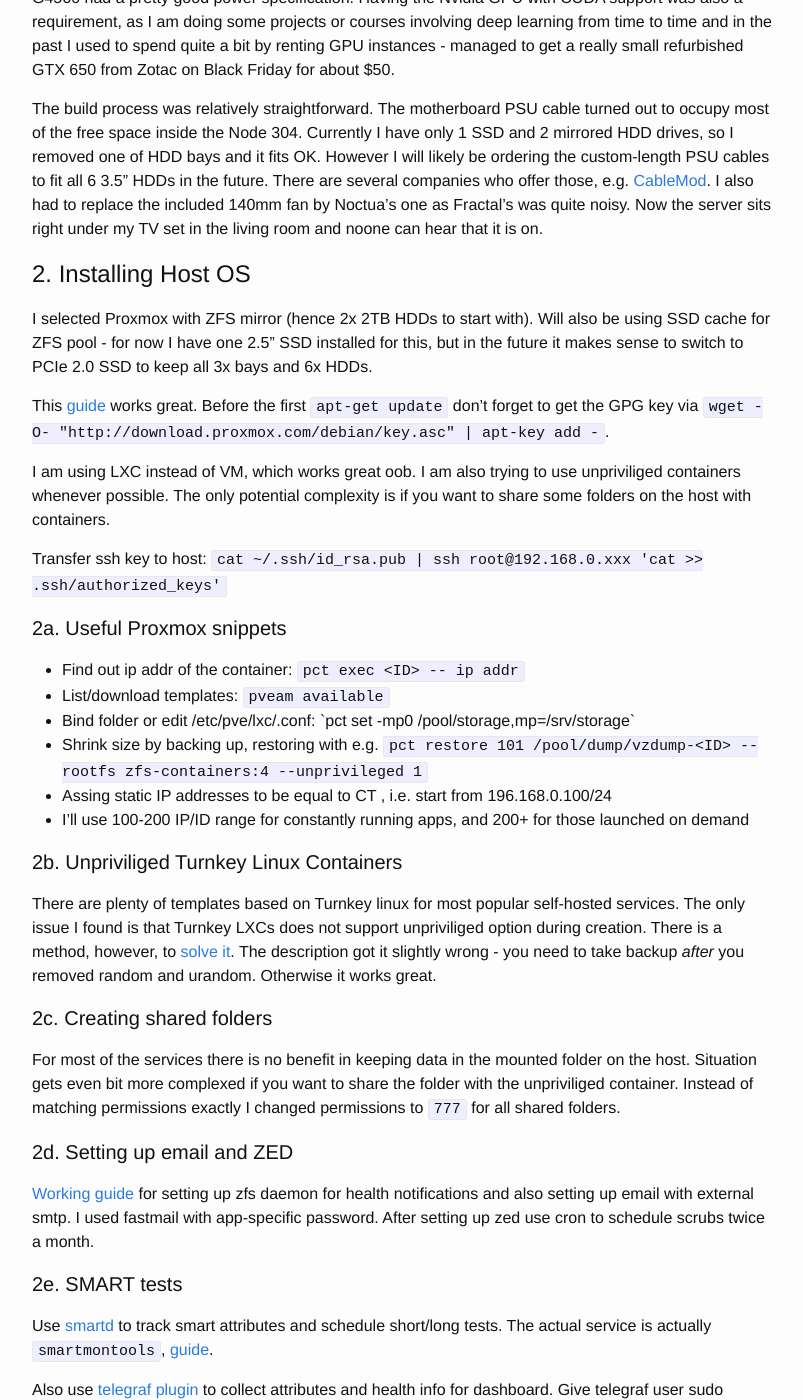
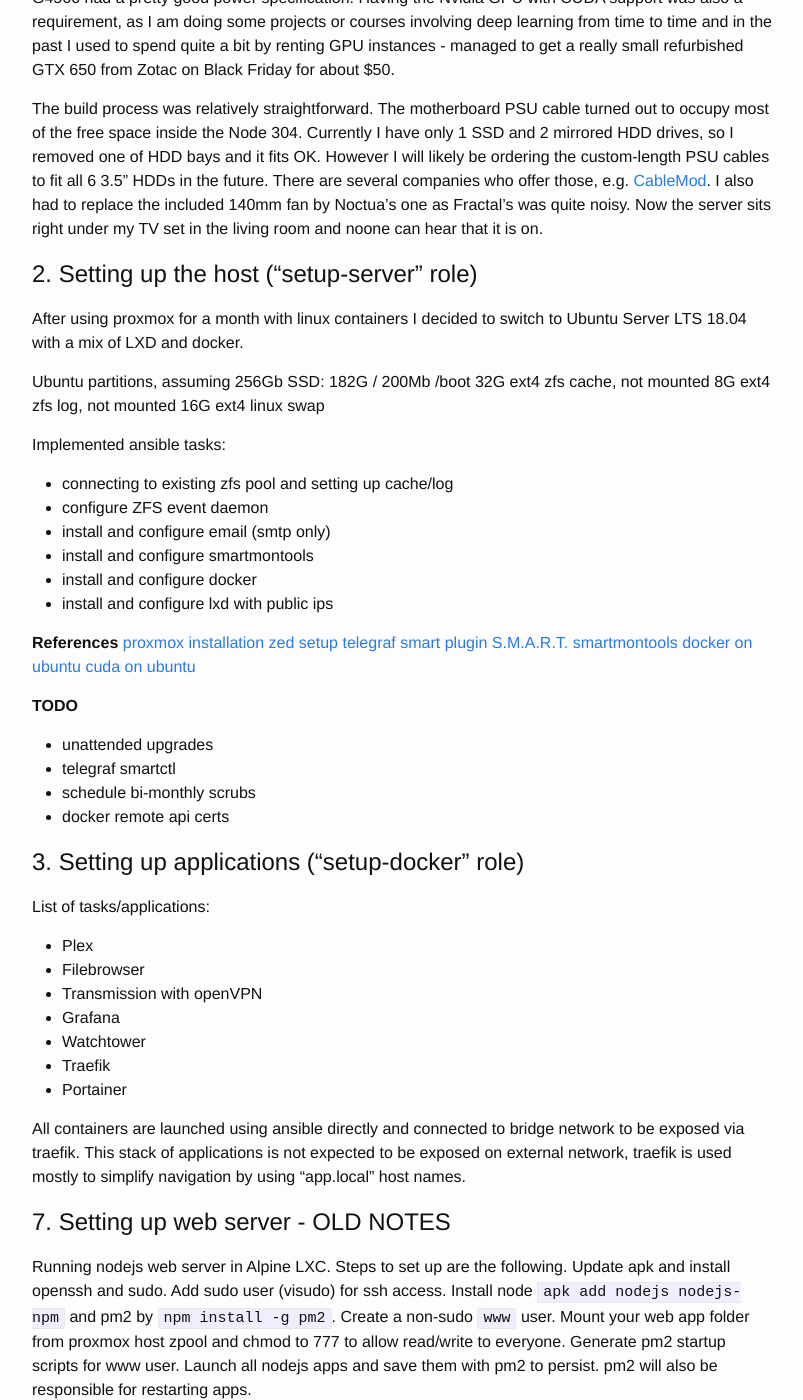
Before and after one commit to omdv/omdv.github.io, a Jekyll site: the page built from _posts/2018-12-09-proxmox-setup.markdown, in a window 1280 px wide and 1400 px high, scrolled down 577 px. Shown: the whole window, without its empty margins (238-1041 px from the left). Built offline with Jekyll 4.4.1, drawn with Linux system fonts in a browser that asks for light colours; nearby versions of some CDN libraries; some of the changed text lies outside the part shown.

Commit message:
switching to ansible

````diff
--- a/_posts/2018-12-09-proxmox-setup.markdown
+++ b/_posts/2018-12-09-proxmox-setup.markdown
@@ -7,7 +7,7 @@ description: My notes while building and setting up homelab server.
 
 # Introduction
 
-My notes for a process of building and setting up a homelab server for self-hosting various applications. This is not intended to be a complete and elaborate guide, but rather a list of references I used, as well as some lessons learned, scripts I found to be useful, etc.
+My notes for a process of building and setting up a homelab server for self-hosting various applications. It started as an effort to capture some of manual steps. With time, however, I replaced many of these with ansible playbook, which can be found on my github.
 
 # 1. Hardware
 
@@ -17,102 +17,54 @@ I ended up basing my build around the iconic [Fractal Design Node 304 mini ITX c
 
 The build process was relatively straightforward. The motherboard PSU cable turned out to occupy most of the free space inside the Node 304. Currently I have only 1 SSD and 2 mirrored HDD drives, so I removed one of HDD bays and it fits OK. However I will likely be ordering the custom-length PSU cables to fit all 6 3.5" HDDs in the future. There are several companies who offer those, e.g. [CableMod](https://cablemod.com). I also had to replace the included 140mm fan by Noctua's one as Fractal's was quite noisy. Now the server sits right under my TV set in the living room and noone can hear that it is on.
 
-# 2. Installing Host OS
+# 2. Setting up the host ("setup-server" role)
 
-I selected Proxmox with ZFS mirror (hence 2x 2TB HDDs to start with). Will also be using SSD cache for ZFS pool - for now I have one 2.5" SSD installed for this, but in the future it makes sense to switch to PCIe 2.0 SSD to keep all 3x bays and 6x HDDs.
+After using proxmox for a month with linux containers I decided to switch to Ubuntu Server LTS 18.04 with a mix of LXD and docker.
 
-This [guide](https://blog.evilgeniustech.com/proxmox-with-zfs-raidz-ssd-caching/) works great. Before the first `apt-get update` don't forget to get the GPG key via `wget -O- "http://download.proxmox.com/debian/key.asc" | apt-key add -`.
+Ubuntu partitions, assuming 256Gb SSD:
+182G /
+200Mb /boot
+32G ext4 zfs cache, not mounted
+8G ext4 zfs log, not mounted
+16G ext4 linux swap
 
-I am using LXC instead of VM, which works great oob. I am also trying to use unpriviliged containers whenever possible. The only potential complexity is if you want to share some folders on the host with containers.
+Implemented ansible tasks:
+- connecting to existing zfs pool and setting up cache/log
+- configure ZFS event daemon
+- install and configure email (smtp only)
+- install and configure smartmontools
+- install and configure docker
+- install and configure lxd with public ips
 
-Transfer ssh key to host: `cat ~/.ssh/id_rsa.pub | ssh root@192.168.0.xxx 'cat >> .ssh/authorized_keys'`
+**References**
+[proxmox installation](https://blog.evilgeniustech.com/proxmox-with-zfs-raidz-ssd-caching/)
+[zed setup](https://ubuntuforums.org/showthread.php?t=2404713&p=13811934#post13811934)
+[telegraf smart plugin](https://github.com/influxdata/telegraf/tree/master/plugins/inputs/smart)
+[S.M.A.R.T.](https://wiki.archlinux.org/index.php/S.M.A.R.T.)
+[smartmontools](https://help.ubuntu.com/community/Smartmontools)
+[docker on ubuntu](https://www.digitalocean.com/community/tutorials/how-to-install-and-use-docker-on-ubuntu-18-04)
+[cuda on ubuntu](https://docs.nvidia.com/cuda/cuda-installation-guide-linux/index.html)
 
-#### 2a. Useful Proxmox snippets
+**TODO**
+- unattended upgrades
+- telegraf smartctl
+- schedule bi-monthly scrubs
+- docker remote api certs
 
-- Find out ip addr of the container: `pct exec <ID> -- ip addr`
-- List/download templates: `pveam available`
-- Bind folder or edit /etc/pve/lxc/<ID>.conf: `pct set <ID> -mp0 /pool/storage,mp=/srv/storage`
-- Shrink size by backing up, restoring with e.g. `pct restore 101 /pool/dump/vzdump-<ID> --rootfs zfs-containers:4 --unprivileged 1`
-- Assing static IP addresses to be equal to CT <ID>, i.e. start from 196.168.0.100/24
-- I'll use 100-200 IP/ID range for constantly running apps, and 200+ for those launched on demand
+# 3. Setting up applications ("setup-docker" role)
 
-#### 2b. Unpriviliged Turnkey Linux Containers
+List of tasks/applications:
+- Plex
+- Filebrowser
+- Transmission with openVPN
+- Grafana
+- Watchtower
+- Traefik
+- Portainer
 
-There are plenty of templates based on Turnkey linux for most popular self-hosted services. The only issue I found is that Turnkey LXCs does not support unpriviliged option during creation. There is a method, however, to [solve it](https://forum.proxmox.com/threads/unprivileged-containers.26148/page-2). The description got it slightly wrong - you need to take backup _after_ you removed random and urandom. Otherwise it works great.
+All containers are launched using ansible directly and connected to bridge network to be exposed via traefik. This stack of applications is not expected to be exposed on external network, traefik is used mostly to simplify navigation by using "app.local" host names.
 
-#### 2c. Creating shared folders
-
-For most of the services there is no benefit in keeping data in the mounted folder on the host. Situation gets even bit more complexed if you want to share the folder with the unpriviliged container. Instead of matching permissions exactly I changed permissions to `777` for all shared folders.
-
-#### 2d. Setting up email and ZED
-
-[Working guide](https://ubuntuforums.org/showthread.php?t=2404713&p=13811934#post13811934) for setting up zfs daemon for health notifications and also setting up email with external smtp. I used fastmail with app-specific password. After setting up zed use cron to schedule scrubs twice a month.
-
-#### 2e. SMART tests
-
-Use [smartd](https://wiki.archlinux.org/index.php/S.M.A.R.T.) to track smart attributes and schedule short/long tests. The actual service is actually `smartmontools`, [guide](https://help.ubuntu.com/community/Smartmontools).
-
-Also use [telegraf plugin](https://github.com/influxdata/telegraf/tree/master/plugins/inputs/smart) to collect attributes and health info for dashboard. Give telegraf user sudo access to run just smartctl:
-```
-telegraf ALL=(ALL) NOPASSWD: /usr/sbin/smartctl
-```
-
-# 3. Reverse proxy server (ID 100)
-
-Initially I set it up using Nginx Turnkey Linux container, but then I followed this alpine [guide](https://wiki.alpinelinux.org/wiki/Nginx_as_reverse_proxy_with_acme_(letsencrypt)) and it worked great. I did few changes however. The certificates are generated using `certbot` inside web hosting app containers, which are described below. The generated certificates are stored in the shared folder on the host. Renewal is handled by web containers as well. So nginx container is just using letsencrypt certificates and DH certificate. Sidenotes:
-- mount the shared host `www` folder to `/mnt/www` as nginx creates its own in `/var/www`.
-- when restoring container under different ID i had an issue with `/var/tmp/nginx` folder missing. Just create it with `nginx:nginx` owner and 700 permissions.
-
-# 4. Turnkey Torrent Server (ID 101)
-
-Install and use the method above to convert to unpriviliged. `adduser <ID>` and then `smbpasswd -a <ID>` to create a new user and add it to samba. Use webmin to configure access to mounted folder or `vi /etc/samba/smb.conf`.
-
-I also configured openVPN inside container to limit transmission traffic only to VPN. High level steps:
-- create `tun` on the host
-- share it with unpriviliged container
-- install OpenVPN inside container
-- setup connection by getting settings from provider, create pass.txt and append to .ovpn file.
-- [start on boot](https://askubuntu.com/questions/464264/starting-openvpn-client-automatically-at-boot)
-- [bug](Bug inside unpriviliged container: https://askubuntu.com/questions/747023/systemd-fails-to-start-openvpn-in-lxd-managed-16-04-container?newreg=752ad6b8c92b48b5bfc08b44f6185692) when trying to start on boot
-- [use iptables](https://askubuntu.com/questions/37412/how-can-i-ensure-transmission-traffic-uses-a-vpn) to limit transmission only to VPN
-
-# 5. Media Server (ID 102)
-
-I had PLEX running on my Raspberry Pi. For the server I tried Turnkey Mediaserver with Emby, however it was painfully slow on our Samsung SmartTV, so had to switch back to PLEX. I installed it from apt repository on Debian container. Obviously mount the shared folders and open them from inside the app.
-
-# 5. Turnkey Nextcloud
-
-Ended up not mounting any host folders and leaving it isolated as is. Use Turnkey `confconsole` to get letsencrypt certificate for the domain.
-
-# 5a. Seafile option
-Use centos and script, do "yum install which" to prevent python check from failing before executing script.
-
-# 6. Monitoring
-
-I am using TIG (telegraf-influxdb-grafana) stack for monitoring at the host level. Grafana and influxdb run as LXC, while telegraf runs at host level to get access to system-level parameters.
-
-List of monitoring related services with notes is below.
-
-#### 6a. InfluxDB (ID 104)
-
-Influxdb runs inside unpriviliged Alpine LXC in a tiny container (1Gb space, 256Mb RAM). Install using apk and add to [startup scripts](https://www.cyberciti.biz/faq/how-to-enable-and-start-services-on-alpine-linux/). I had an issue with service crashing, as the `/etc/network/interfaces` was missing the `lo loopback interface`. Don't forget to enable the HTTP binding in `/etc/influxdb/influxdb.conf`, otherwise I left configuration untouched. Also add to Proxmox level backup and auto-startup.
-
-#### 6b. Grafana (ID 105)
-
-You can run a compiled binary on Alpine if you [install glibc](https://github.com/sgerrand/alpine-pkg-glibc). However then you have to create a service to run at boot time, add user, so on. So I decided to use familiar debian LXC instead. Installed using apt-get. Don't forget to enable systemctl service to start on boot.
-
-#### 6c. Telegraf
-
-Install directly on the host, move configuration file to directory on ZFS pool to enable backup and symlink to `/etc/telegraf/`. Point influxdb in configuration file to IP from 7a.
-
-#### 6d. Additional monitoring utilities
-
-Some additional utilities to get parameters not available directly in telegraf:
-- `hddtemp` for drive temperature monitoring
-- [Proxmox external metrics](https://pve.proxmox.com/wiki/External_Metric_Server), influxdb has to have UDP enabled.
-- `nvidia-smi` is available oob, see instructions below on GPU part
-
-# 7. Web Server (ID 107)
+# 7. Setting up web server - OLD NOTES
 
 Running nodejs web server in Alpine LXC. Steps to set up are the following. Update apk and install openssh and sudo. Add sudo user (visudo) for ssh access. Install node `apk add nodejs nodejs-npm` and pm2 by `npm install -g pm2`. Create a non-sudo `www` user. Mount your web app folder from proxmox host zpool and chmod to 777 to allow read/write to everyone. Generate pm2 startup scripts for www user. Launch all nodejs apps and save them with pm2 to persist. pm2 will also be responsible for restarting apps.
 
@@ -127,7 +79,7 @@ This [tutorial](https://www.sitepoint.com/how-to-use-ssltls-with-node-js/) has s
 
 One such LXC can take care of multiple apps - just need to assign different ports, so that nginx reverse proxy can redirect correspondingly.
 
-# 7. Python / Deep Learning (ID 200)
+# 8. Python / Deep Learning - OLD NOTES
 
 [This guide](https://medium.com/@MARatsimbazafy/journey-to-deep-learning-nvidia-gpu-passthrough-to-lxc-container-97d0bc474957) has a lot of good information, but needs few adjustments.
 
@@ -159,6 +111,6 @@ Test accuracy: 0.9917
 
 According to Grafana it took about 6min of GPUs time with temperature raising up to 53 degC. The average time of epoch is 31s compated to an average of 142s on my mid-2015 13" MacBook Pro with ~330% CPU load and associated noise and heat, so not bad for a $50 card.
 
-# 8. Backup
+# 9. Backup - OLD NOTES
 
 Use homelab machine as borg backup server for all computers inside the network, as well as for itself. Then I use rclone to sync the deduplicated borg repository with B2. How to [daemonize rclone](https://forum.rclone.org/t/rclone-daemonized/648/8).
````
